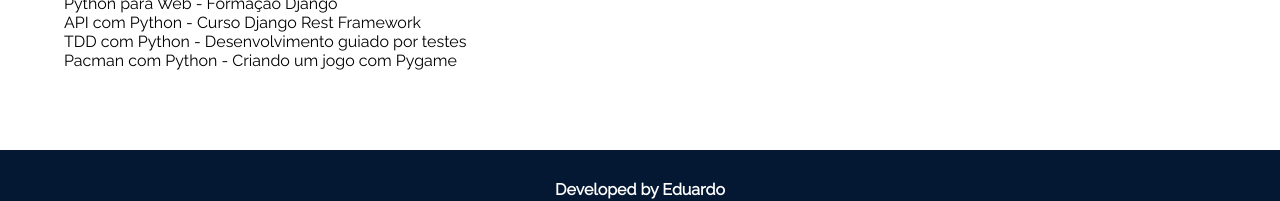
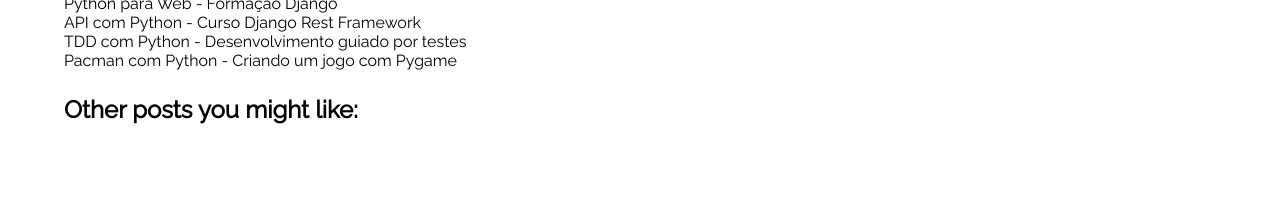
Before and after one commit to Eduardo-Griesang/Hello-World-, a React (Create React App) app: page /PostPage/1 in a window 1280 px wide. Shown: the part 2139-2340 px from the top of the page. Built offline with nearby package versions, Linux system fonts and the light colour scheme.

Commit message:
see more posts

```diff
--- a/src/Pages/PostPage/index.js
+++ b/src/Pages/PostPage/index.js
@@ -6,12 +6,15 @@
 import { ReactMarkdown } from 'react-markdown/lib/react-markdown'
 import NotFound from '../NotFound'
 import RegularPage from '../../components/RegularPage'
+import PostsYouMightLike from '../../components/PostsYouMightLike'
 
 const PostPage = () => {
 
     const params = useParams()
 
     const postFromParam = postJson.find((post) => post.id === Number(params.id))
+
+    console.log(postFromParam)
 
     if (!postFromParam){
         return(
@@ -30,6 +33,8 @@
                         <ReactMarkdown>
                             {postFromParam.texto}
                         </ReactMarkdown>
+
+                        <PostsYouMightLike CurrentPost={postFromParam.id} PostsToBeShouned={postJson} />
                     </PostModule>
                 } />
             </Route>
--- /dev/null
+++ b/src/components/PostsYouMightLike/index.js
@@ -0,0 +1,22 @@
+import './PostsYouMightLike.css';
+
+const PostsYouMightLike = ({ CurrentPost, PostsToBeShouned }) =>{
+
+    const posts = PostsToBeShouned.map((post) => {
+        if(post.id !== CurrentPost){
+            return post
+        }
+    })
+    console.log(posts)
+
+    return (
+        <div>
+            <h1>Other posts you might like:</h1>
+            <div>
+
+            </div>
+        </div>
+    )
+}
+
+export default PostsYouMightLike
```
Also changed, not shown: src/components/PostsYouMightLike/PostsYouMightLike.css (added). Lines whose indentation alone changed are shown as unchanged.
